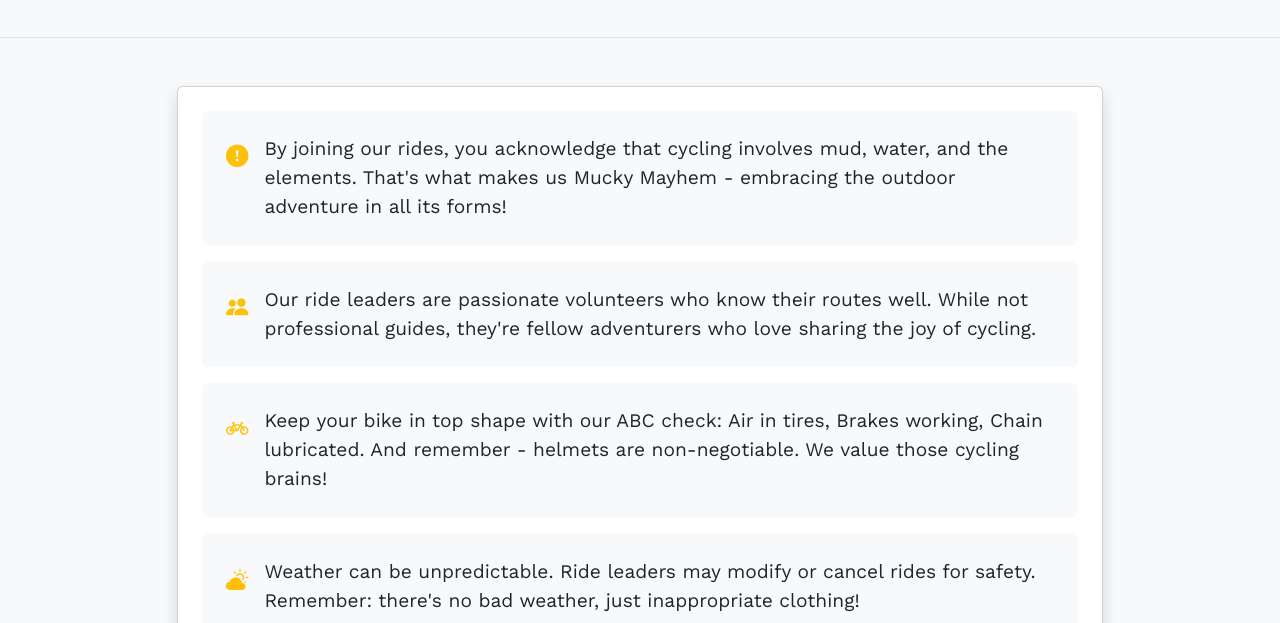
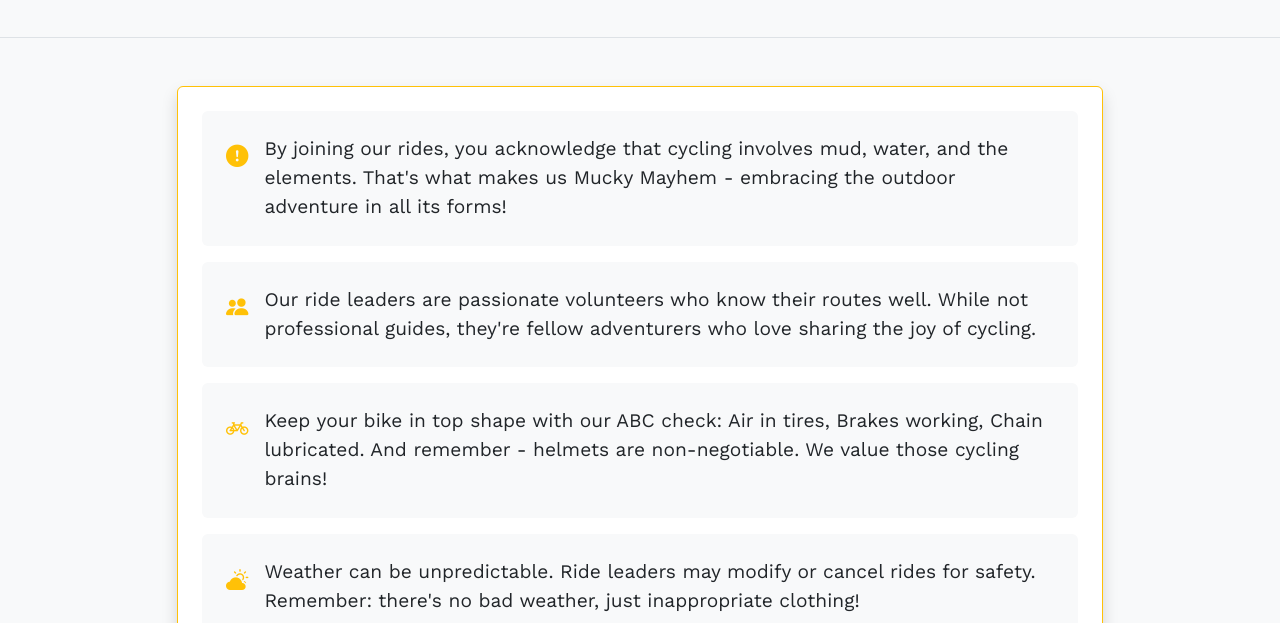
Before and after one commit to Martin-Ferrero-Thompson/ai-fmm, a website built with Vite: page src/pages/disclaimer/index.html in a window 1280 px wide. Shown: the part 177-800 px from the top of the page. Built offline with nearby package versions, Linux system fonts and the light colour scheme.

Commit message:
Added Border styling of Disclaimer page

```diff
--- a/src/pages/disclaimer/index.html
+++ b/src/pages/disclaimer/index.html
@@ -48,7 +48,7 @@
       <div class="container py-5">
         <div class="row">
           <div class="col-md-10 mx-auto">
-            <div class="card shadow mb-5 disclaimer-card">
+            <div class="card shadow border-warning mb-5 disclaimer-card">
               <div class="card-body p-4">
                 <div class="disclaimer-points">
                   <div class="point-card rounded p-4 mb-3">
```
